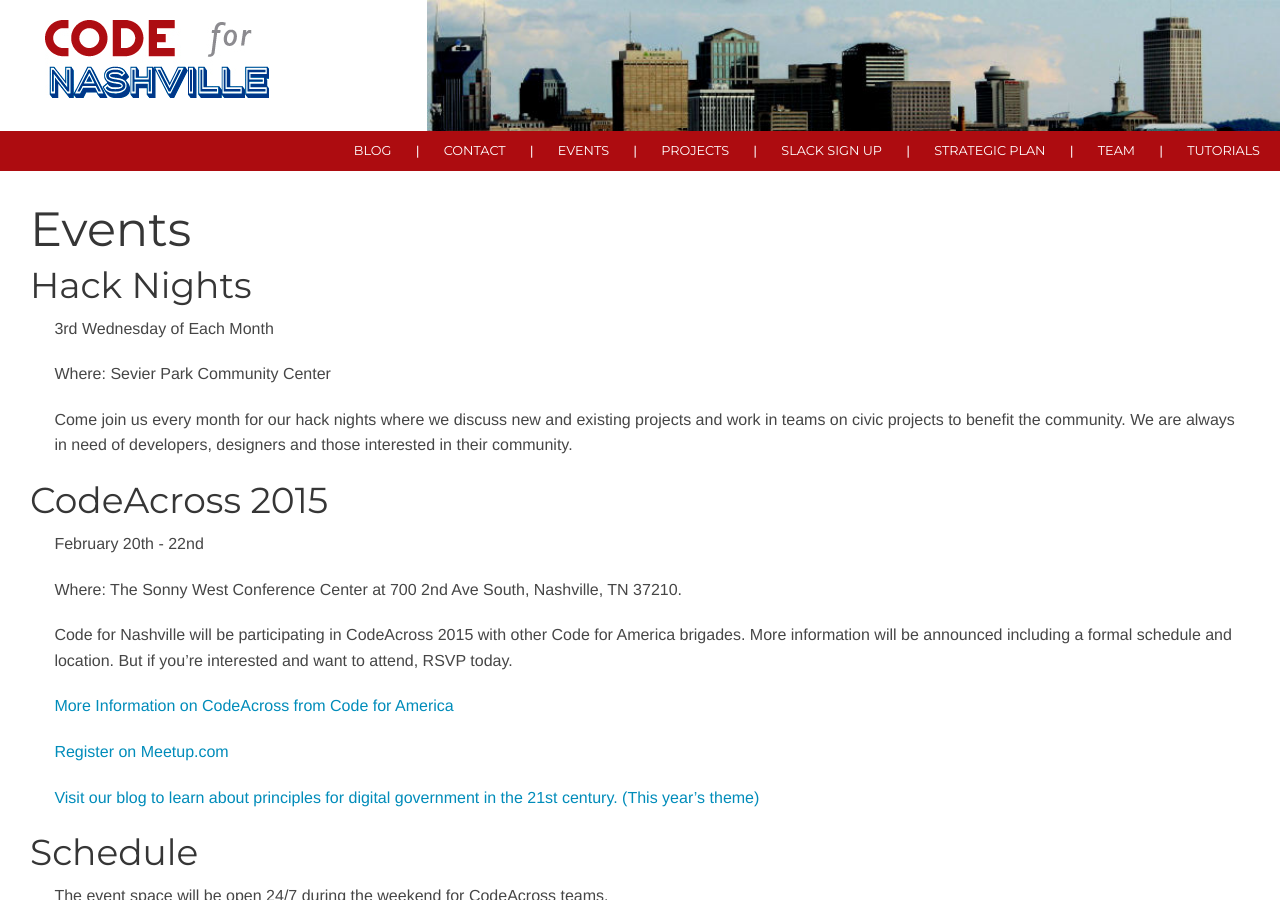
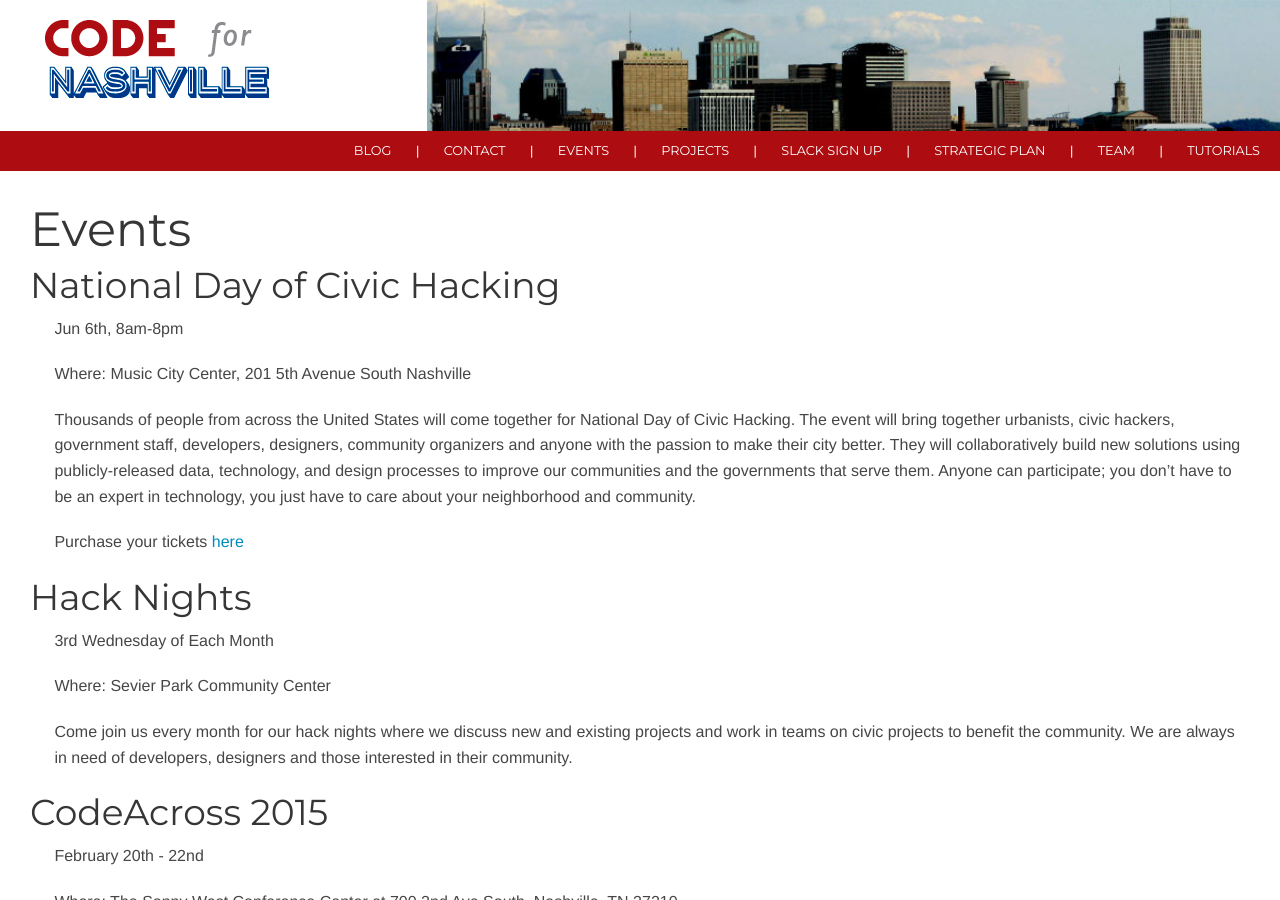
Before and after one commit to code-for-nashville/code-for-nashville.github.io, a Jekyll site: the page built from events.md, in a window 1280 px wide and 900 px high. Built offline with Jekyll 4.4.1, drawn with Linux system fonts in a browser that asks for light colours; nearby versions of some CDN libraries.

Commit message:
added ndoch to events

```diff
--- a/events.md
+++ b/events.md
@@ -3,6 +3,14 @@
 title: Events
 permalink: /events/
 ---
+##National Day of Civic Hacking
+Jun 6th, 8am-8pm
+
+Where: Music City Center, 201 5th Avenue South Nashville
+
+Thousands of people from across the United States will come together for National Day of Civic Hacking. The event will bring together urbanists, civic hackers, government staff, developers, designers, community organizers and anyone with the passion to make their city better. They will collaboratively build new solutions using publicly-released data, technology, and design processes to improve our communities and the governments that serve them. Anyone can participate; you don’t have to be an expert in technology, you just have to care about your neighborhood and community.
+
+Purchase your tickets [here](http://www.eventbrite.com/e/national-day-of-civic-hacking-nashville-tickets-16571162794)
 
 ##Hack Nights
 3rd Wednesday of Each Month
```
